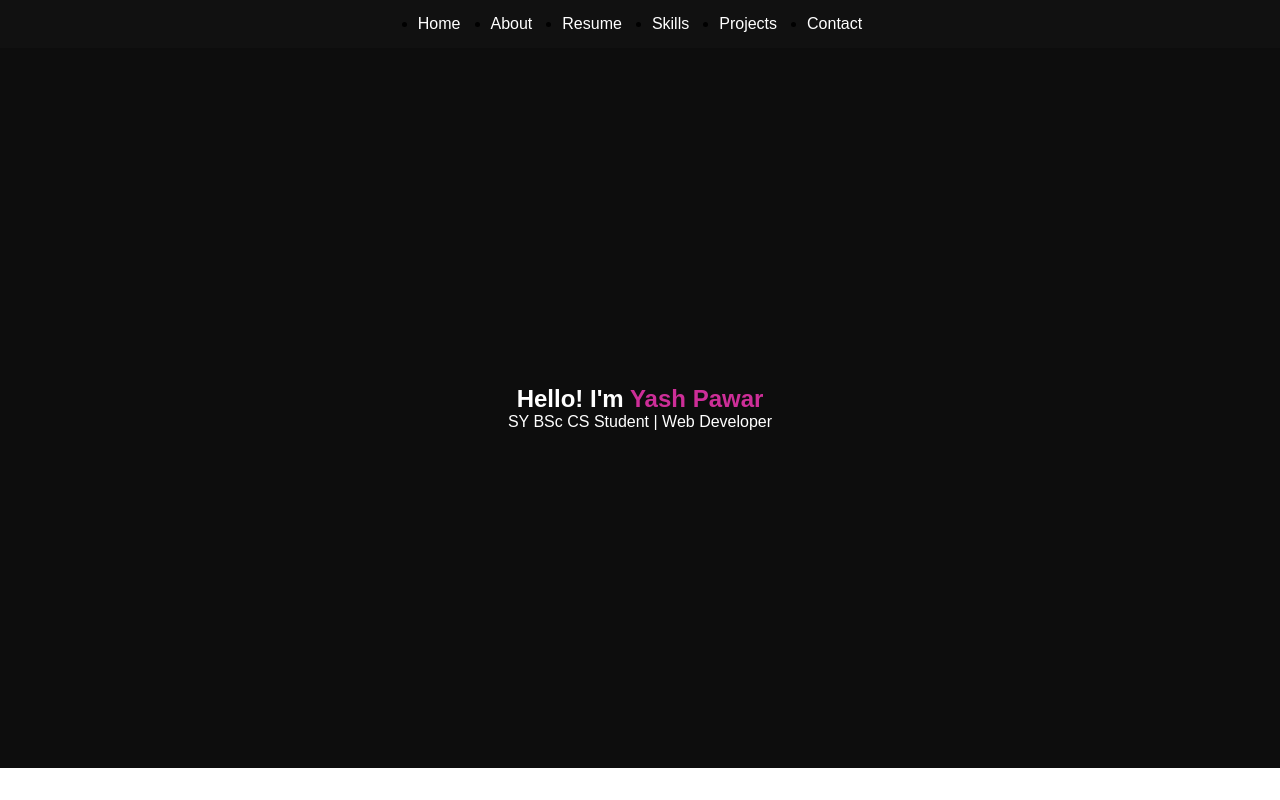
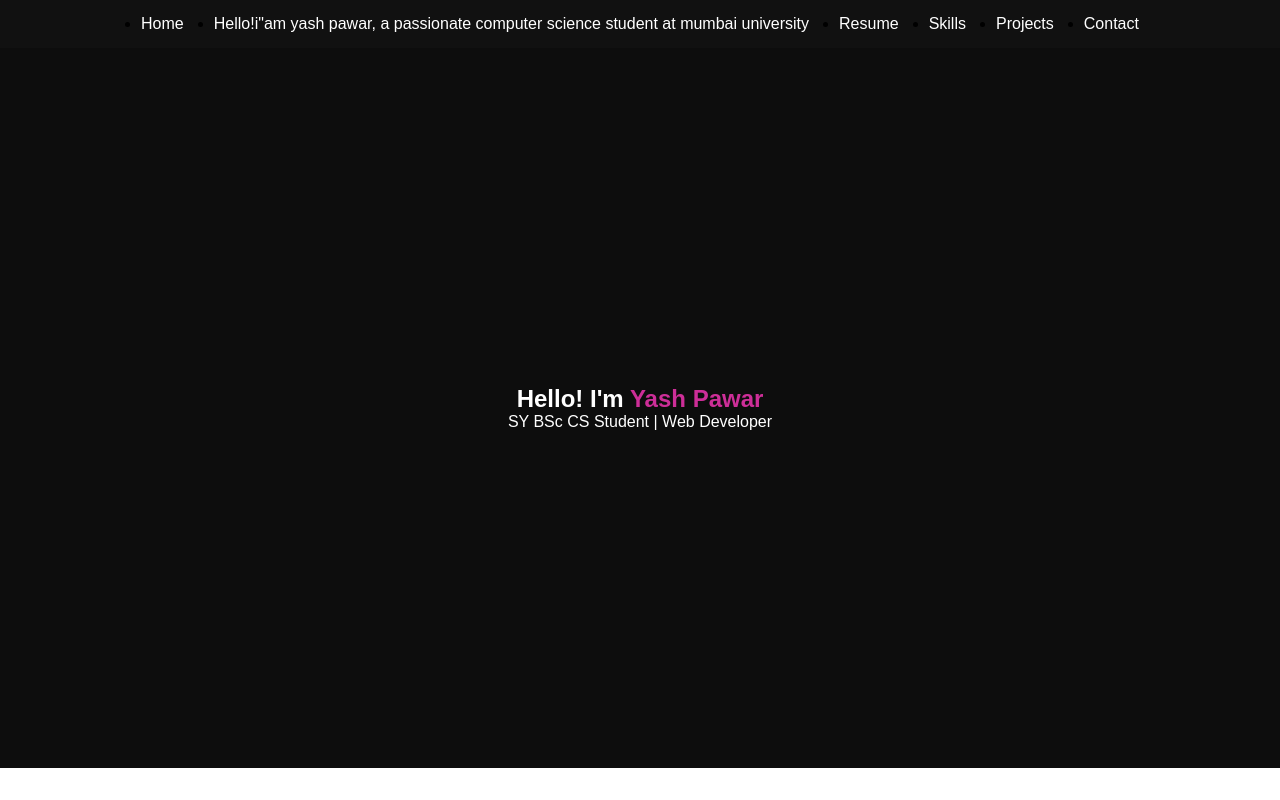
Before and after one commit to YashPawar2704/First_Website, a plain HTML site: page index.html in a window 1280 px wide. Shown: the top 800 px of the page. Drawn offline with Linux system fonts and the light colour scheme; a script that the page names is missing.

Commit message:
Update index.html

```diff
--- a/index.html
+++ b/index.html
@@ -12,7 +12,7 @@
       <nav>
         <ul>
           <li><a href="#home">Home</a></li>
-          <li><a href="#about">About</a></li>
+          <li><a href="#about">Hello!i"am yash pawar, a passionate computer science student at mumbai university </a></li>
           <li><a href="#resume">Resume</a></li>
           <li><a href="#skills">Skills</a></li>
           <li><a href="#projects">Projects</a></li>
```
